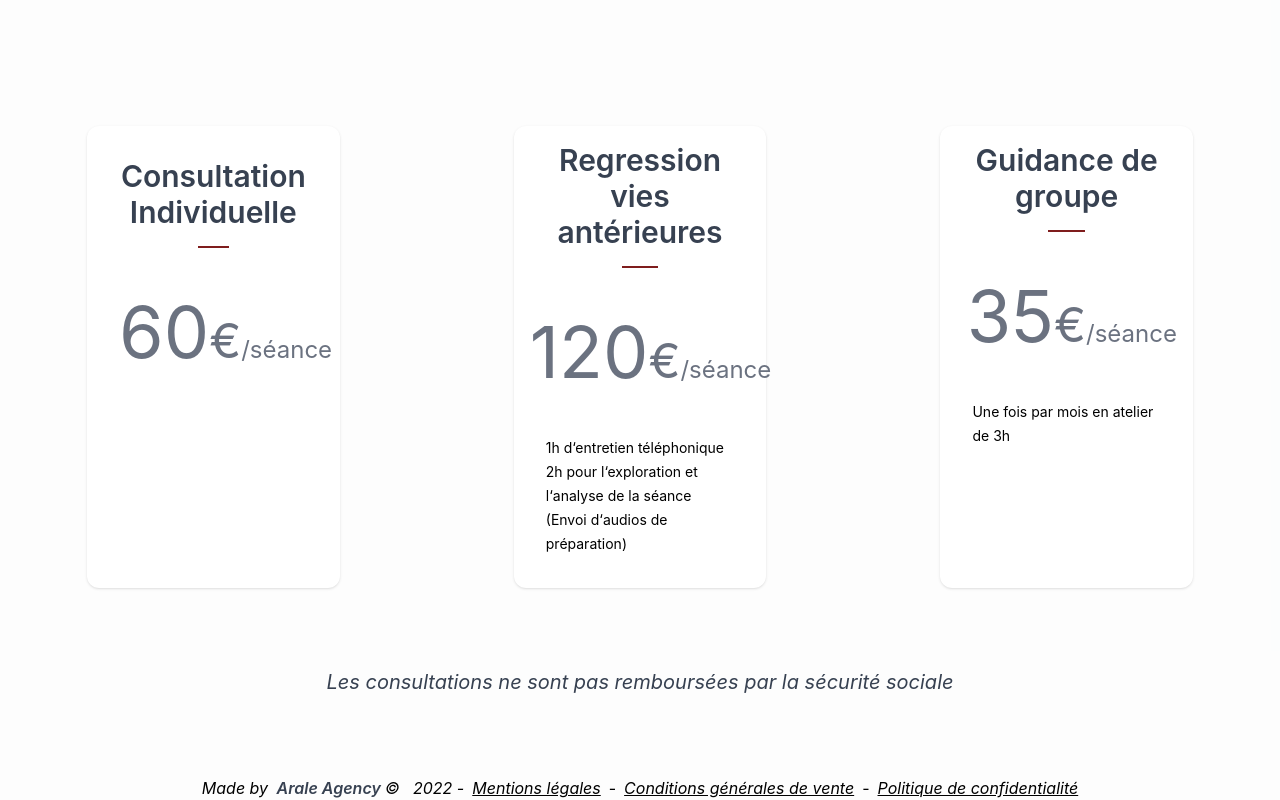
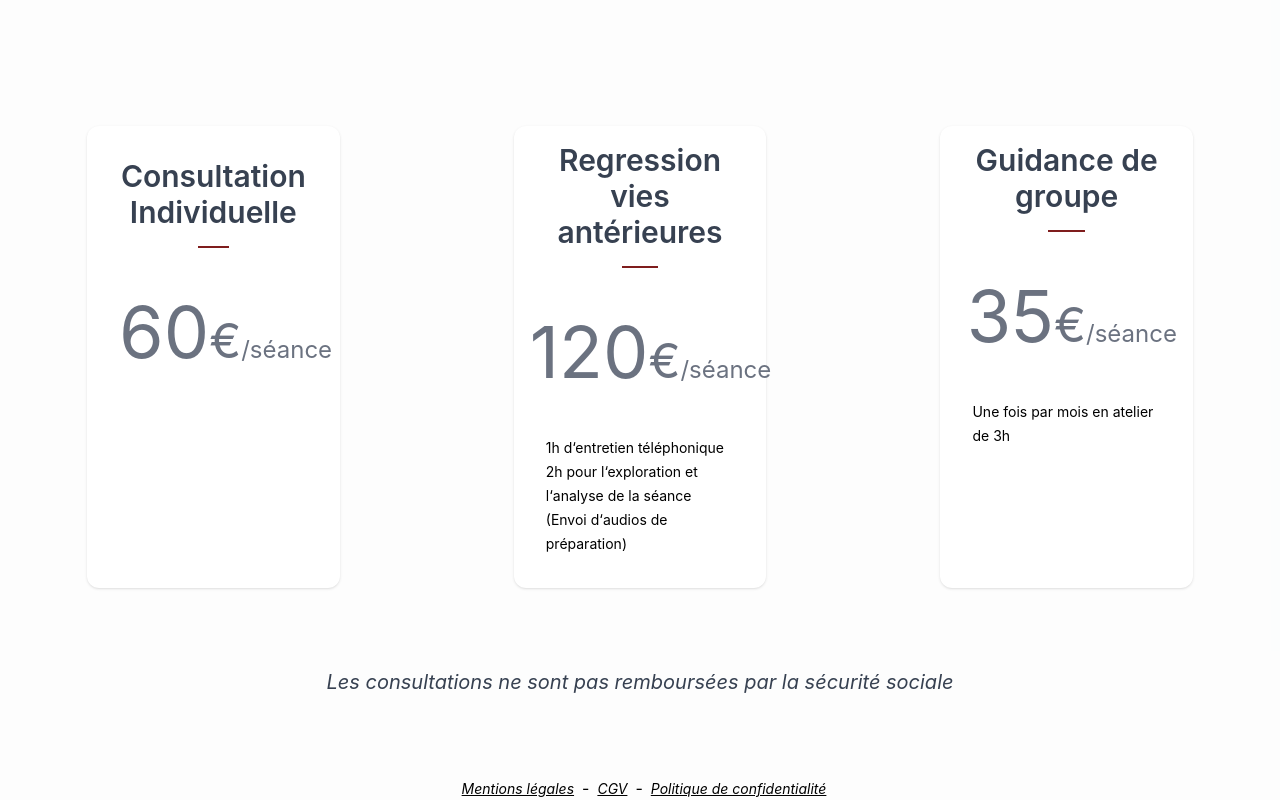
Before and after one commit to Alfred83500/ChristineMadec_psycho, a Next.js app: page / in a window 1280 px wide. Shown: the part 3922-4722 px from the top of the page. Built offline with nearby package versions, Linux system fonts and the light colour scheme.

Commit message:
Initial commit from Create Next App

```diff
--- a/components/Footer/Footer.js
+++ b/components/Footer/Footer.js
@@ -6,24 +6,17 @@ export default function Footer() {
     return (
 
         <footer className="flex flex-row items-center justify-center ">
-            <div className='italic'>
-
-                Made by <span
-                className="font-semibold text-md text-gray-700 bg-transparent">&nbsp;Arale Agency </span> &copy; &nbsp;  2022 -
-
-
-            </div>
 
             <Link href="/mentionslegales" >
-                    <a className="italic underline"> <span className="ml-2"> Mentions légales </span></a>
+                    <a className="italic underline"> <span className="ml-2 text-sm"> Mentions légales </span></a>
                 </Link>
             <span className="ml-2">-</span>
             <Link href="/conditiongenerales">
-                    <a> <span className="ml-2 italic underline">Conditions générales de vente </span></a>
+                    <a> <span className="ml-2 italic underline text-sm">CGV </span></a>
                 </Link>
             <span className="ml-2">-</span>
             <Link href="/confidentialite">
-                    <a> <span className="ml-2 italic underline">Politique de confidentialité </span></a>
+                    <a> <span className="ml-2 italic underline text-sm">Politique de confidentialité </span></a>
                 </Link>
 
 
```
